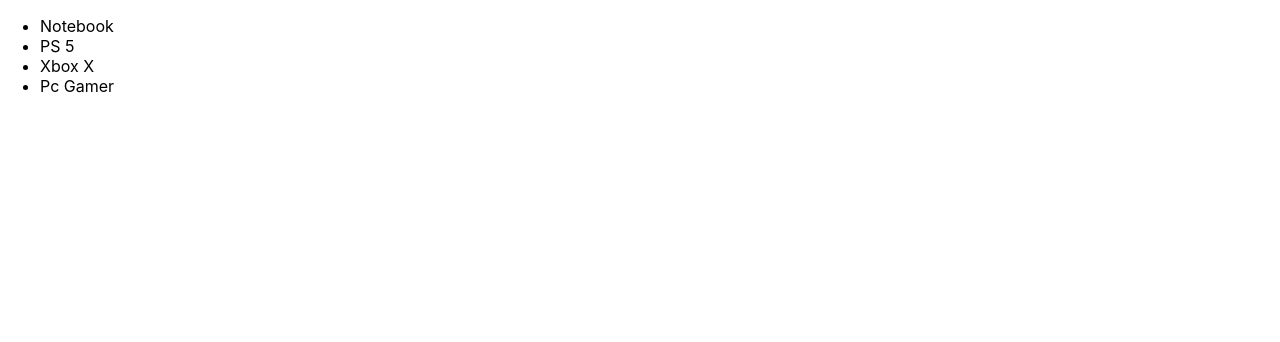
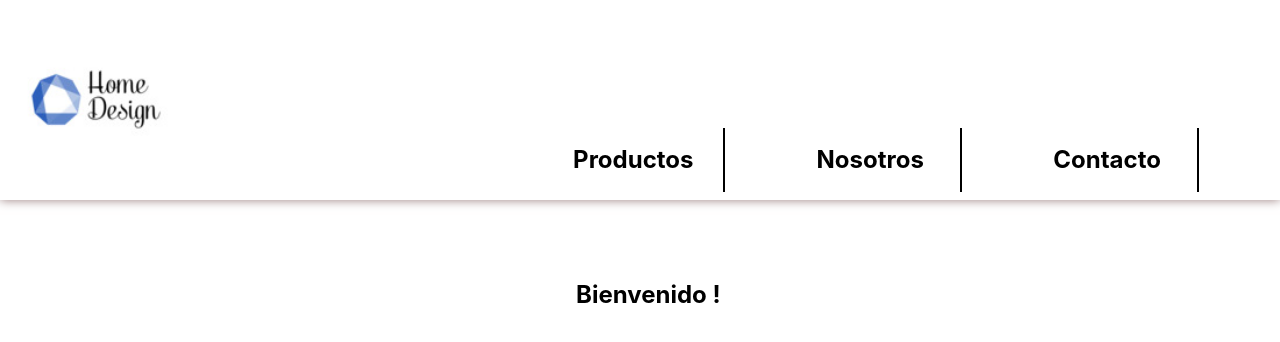
Before and after one commit to GonzaloGorgojo/ecommerce, a React (Create React App) app: page / in a window 1280 px wide. Shown: the top 342 px of the page. Built offline with nearby package versions, Linux system fonts and the light colour scheme.

Commit message:
nuevos componentes

```diff
--- a/public/index.html
+++ b/public/index.html
@@ -24,7 +24,7 @@
       work correctly both with client-side routing and a non-root public URL.
       Learn how to configure a non-root public URL by running `npm run build`.
     -->
-    <title>React App</title>
+    <title>E-Commerce</title>
   </head>
   <body>
     <noscript>You need to enable JavaScript to run this app.</noscript>
--- /dev/null
+++ b/src/components/CartIcon.js
@@ -0,0 +1,13 @@
+import React from 'react';
+import pic from './imgs/logo.jpg';
+import './components.css'
+
+const Icon = () => {
+    return (
+      <div className="Logo">
+      <img src={pic} alt='Logo' ></img>
+      </div>
+    )
+  }
+
+export default Icon;
--- a/src/components/NavBar.js
+++ b/src/components/NavBar.js
@@ -1,12 +1,17 @@
 import React from 'react';
-const Menu = () => {
+import Icon from './CartIcon';
+import './components.css'
+
+const Nav = () => {
     return (
-        <ul>
-          <li>Notebook</li>
-          <li>PS 5</li>
-          <li>Xbox X</li>
-          <li>Pc Gamer</li>
+      <div className = "contenedorSuperior">
+        <Icon/>
+        <ul className = "barraNavegacion">
+          <a href="#">Productos</a>
+          <a href="#">Nosotros</a>
+          <a href="#">Contacto</a>
         </ul>
+      </div>
     )
   }
-export default Menu;
+export default Nav;
--- /dev/null
+++ b/src/components/components.css
@@ -0,0 +1,45 @@
+.Logo img {
+    height: 25vh;
+    width: 15vw;
+}
+
+.contenedorSuperior {
+    display: flex;
+    flex-direction: row;
+    background-color: white;
+    box-shadow: 0px 0px 10px #997d7d;
+    height: 25vh;
+}
+
+
+.barraNavegacion {
+    margin: 15vh 0vw 0vh 20vw;
+    width: 80vw;
+    height: 10vh;
+    display: flex;
+    justify-content: space-evenly;
+    align-items: center;
+}
+
+.barraNavegacion a {
+    text-decoration: none;
+    border-right: 2px solid black;
+    color: black;
+    line-height: 10vh;
+    width: 10vw;
+    display: flex;
+    justify-content: center;
+    align-items: center;
+    font-size: 1.5rem;
+    height: 8vh;
+    font-weight: bolder;
+    padding-right: 2vw;
+}
+
+.barraNavegacion a:hover {
+    color: rgb(197, 190, 180);
+}
+
+.saludo {
+    margin:10vh 0 0 45vw;
+}
--- /dev/null
+++ b/src/components/home.js
@@ -0,0 +1,11 @@
+import React from 'react';
+import './components.css';
+
+
+const Saludo = ({greeting}) => {
+    return (
+      <h2 className="saludo">{greeting}</h2>
+    )
+  }
+
+export default Saludo;
--- a/src/index.js
+++ b/src/index.js
@@ -1,10 +1,15 @@
 import React from 'react';
 import ReactDOM from 'react-dom';
-import Menu from './components/NavBar';
+import Nav from './components/NavBar';
+import Saludo from './components/home';
 import './index.css';
 
 
+
 ReactDOM.render(
-  <Menu/>,
+  <div>
+  <Nav/>
+  <Saludo greeting="Bienvenido !"/>
+  </div>,
   document.getElementById('root')
 );
```
Also changed, not shown: src/components/imgs/logo.jpg (added).
